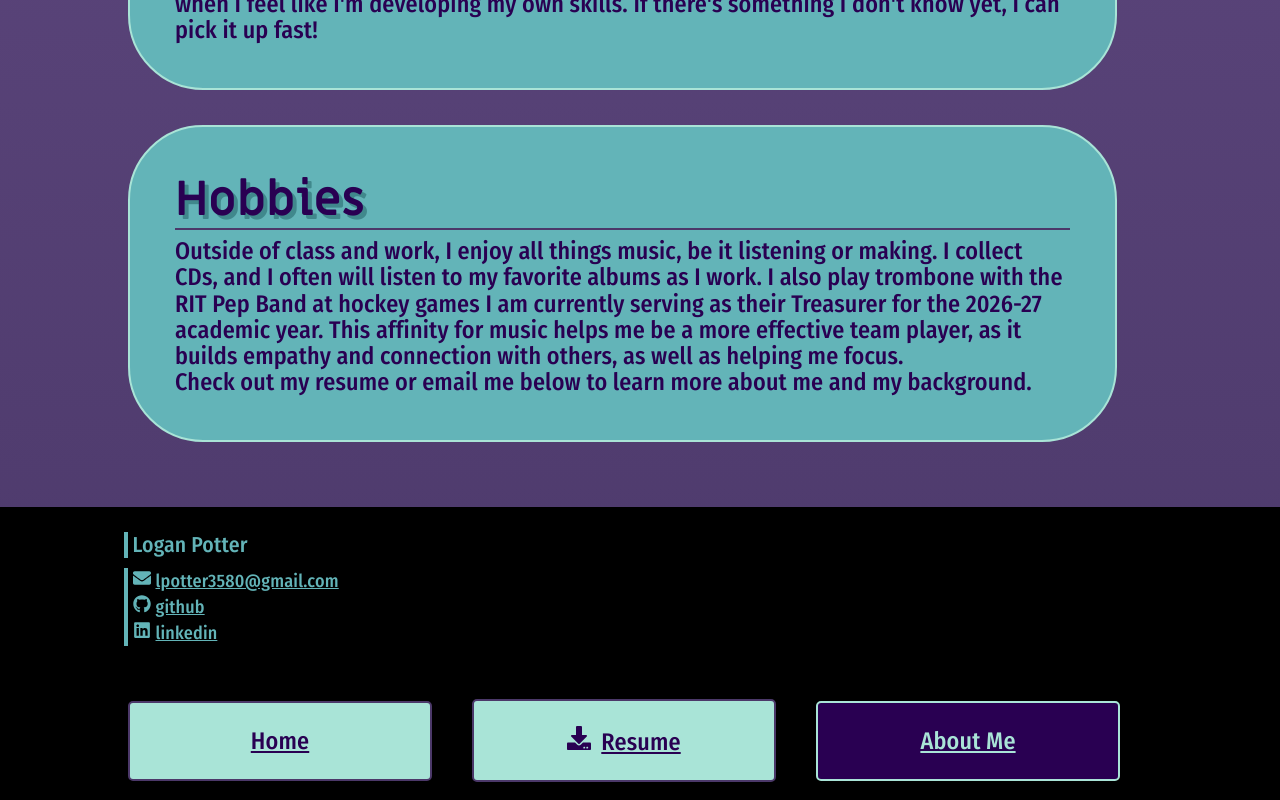
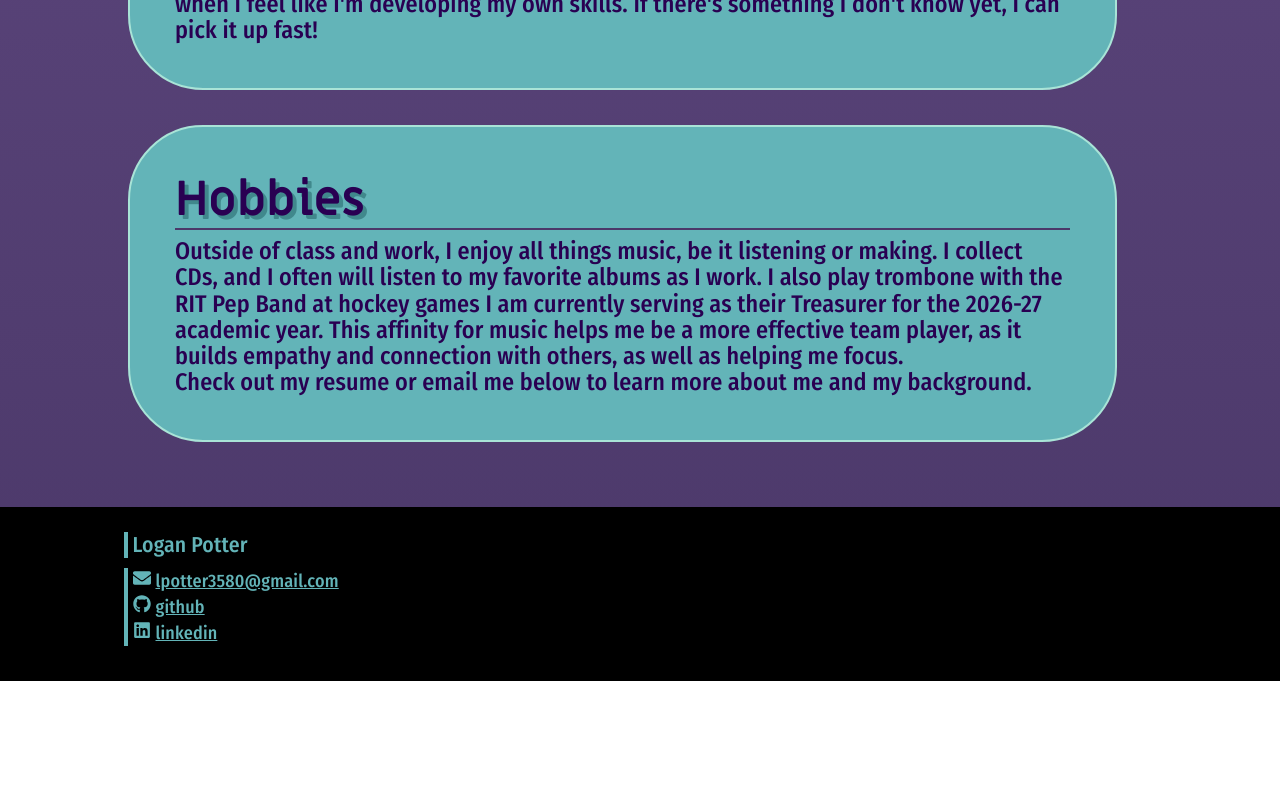
Before and after one commit to lpotter3580/resume-site, a React (Vite) app: page /about-me in a window 1280 px wide. Shown: the part 917-1717 px from the top of the page. After the commit the page ends 1598 px from the top, so only its background shows below. Built offline with nearby package versions, Linux system fonts and the light colour scheme.

Commit message:
removed nav links from footer because it looked clunky

```diff
--- a/src/ui/Footer.jsx
+++ b/src/ui/Footer.jsx
@@ -12,11 +12,6 @@ export default function Footer(){
                     <a href="https://github.com/lpotter3580" target="_blank"><FaGithub/>github</a>
                     <a href="https://www.linkedin.com/in/lpotter3580/" target="_blank"><FaLinkedin/>linkedin</a>
                 </nav>
-                <nav>
-                    <ul class="container">
-                        {navLinks}
-                    </ul>
-                </nav>
             </footer>
         </>
     );
```
